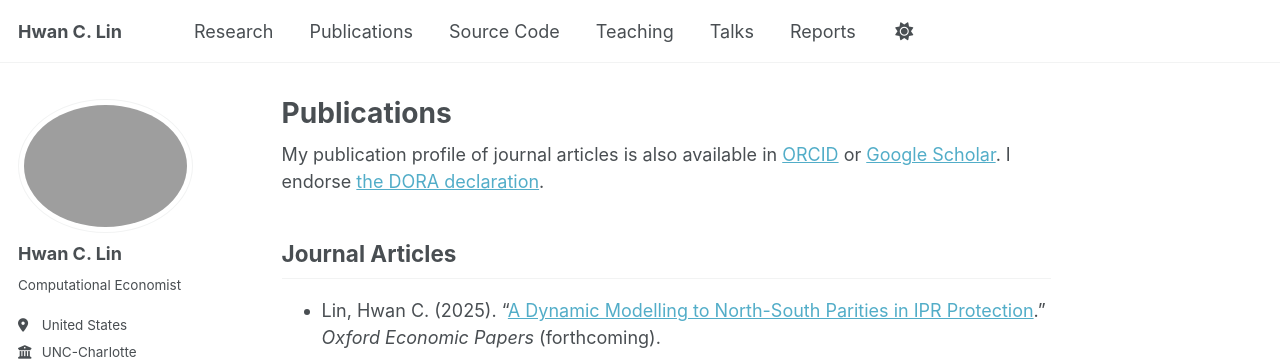
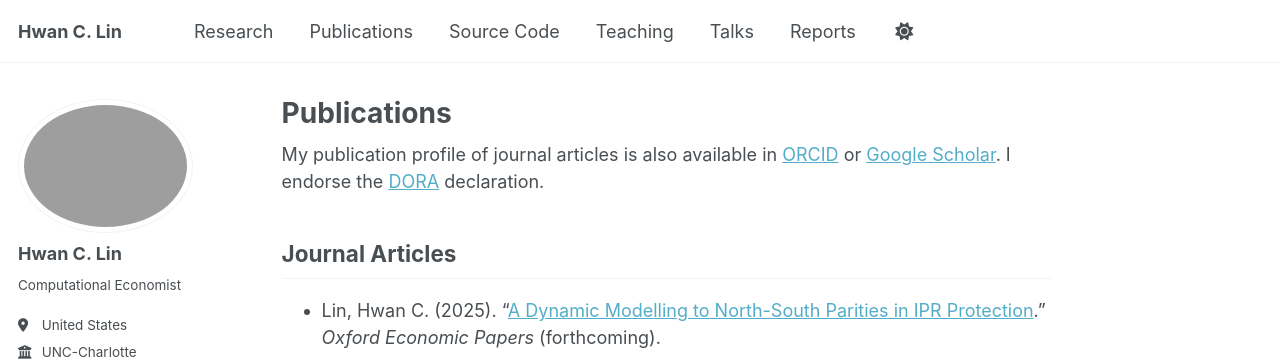
Before and after one commit to hwanclin/hwanclin.github.io, a Jekyll site: the page built from _pages/publications.md, in a window 1280 px wide and 900 px high. Shown: the top 363 px of the window. Built offline with Jekyll 4.4.1, drawn with Linux system fonts in a browser that asks for light colours; some web fonts are replaced; a script that is not in the unit is left out.

```diff
--- a/_pages/publications.md
+++ b/_pages/publications.md
@@ -6,7 +6,7 @@ nav: true
 nav_order: 2
 ---
 
-My publication profile of journal articles is also available in [ORCID](https://orcid.org/0000-0002-9983-8078) or [Google Scholar](https://scholar.google.com/citations?user=u9C67bMAAAAJ&hl=en). I endorse [the DORA declaration](https://sfdora.org/).
+My publication profile of journal articles is also available in [ORCID](https://orcid.org/0000-0002-9983-8078) or [Google Scholar](https://scholar.google.com/citations?user=u9C67bMAAAAJ&hl=en). I endorse the [DORA](https://sfdora.org/) declaration.
 
 
 ## Journal Articles
```
